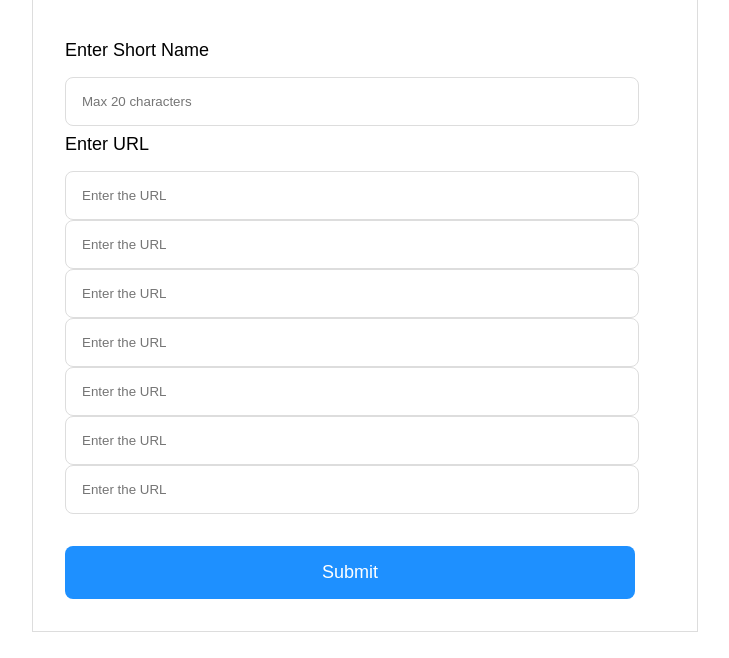
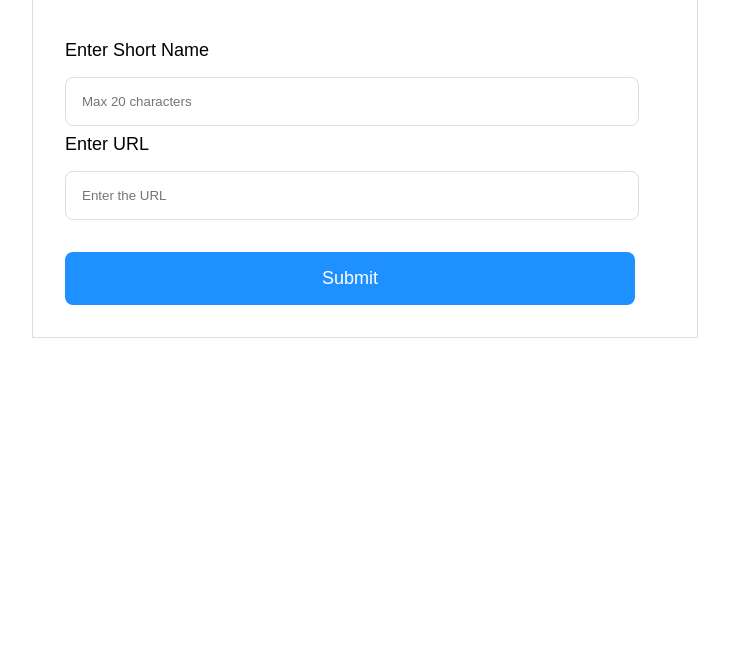
Before and after one commit to shreyasanap/Url-Shortener, a Python web app: template templates/index.html in a window 1280 px wide. Shown: the part 154-812 px from the top of the page, without its empty margins (275-1004 px from the left). After the commit the page ends 492 px from the top, so only its background shows below. Run offline with Jinja, Linux system fonts and the light colour scheme; the template is opened without the code that fills it, so the values that code supplies are empty.

Commit message:
removed changes

```diff
--- a/templates/index.html
+++ b/templates/index.html
@@ -15,12 +15,6 @@
         <input type="text" name="name" placeholder="Max 20 characters " maxlength="20"/>
         <label >Enter URL</label>
         <input type="text" name="url" placeholder="Enter the URL" maxlength="200">
-        <input type="text" name="url" placeholder="Enter the URL" maxlength="200">
-        <input type="text" name="url" placeholder="Enter the URL" maxlength="200">
-        <input type="text" name="url" placeholder="Enter the URL" maxlength="200">
-        <input type="text" name="url" placeholder="Enter the URL" maxlength="200">
-        <input type="text" name="url" placeholder="Enter the URL" maxlength="200">
-        <input type="text" name="url" placeholder="Enter the URL" maxlength="200">
         <button>
             Submit
           </button>
```
